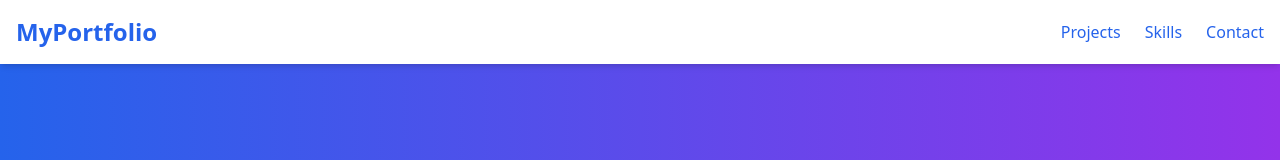
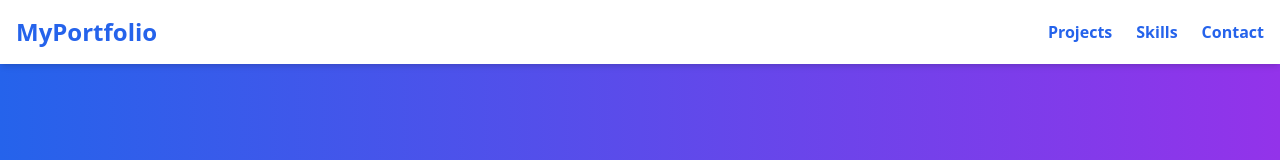
Before and after one commit to Ihiechi/portfolio, a React app: page / in a window 1280 px wide. Shown: the top 160 px of the page. Built offline with nearby package versions, Linux system fonts and the light colour scheme; the HTML template or start-up script is replaced by a standard one.

Commit message:
Adjusted Nabar styling

```diff
--- a/src/components/Navbar.jsx
+++ b/src/components/Navbar.jsx
@@ -11,19 +11,19 @@ export default function Navbar() {
         <div className="hidden md:flex space-x-6">
           <a
             href="#projects"
-            className="hover:text-blue-600 text-blue-600 transition-colors"
+            className="hover:text-blue-600 text-blue-600 font-bold transition-colors"
           >
             Projects
           </a>
           <a
             href="#skills"
-            className="hover:text-blue-600 text-blue-600 transition-colors"
+            className="hover:text-blue-600 text-blue-600 font-bold transition-colors"
           >
             Skills
           </a>
           <a
             href="#contact"
-            className="hover:text-blue-600 text-blue-600 transition-colors"
+            className="hover:text-blue-600 text-blue-600 font-bold transition-colors"
           >
             Contact
           </a>
```
